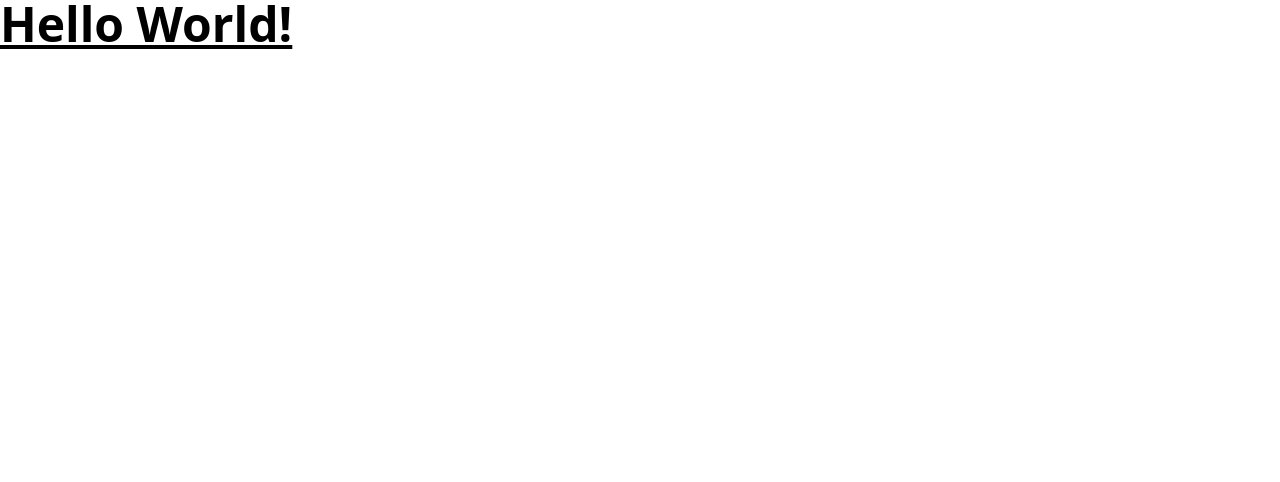
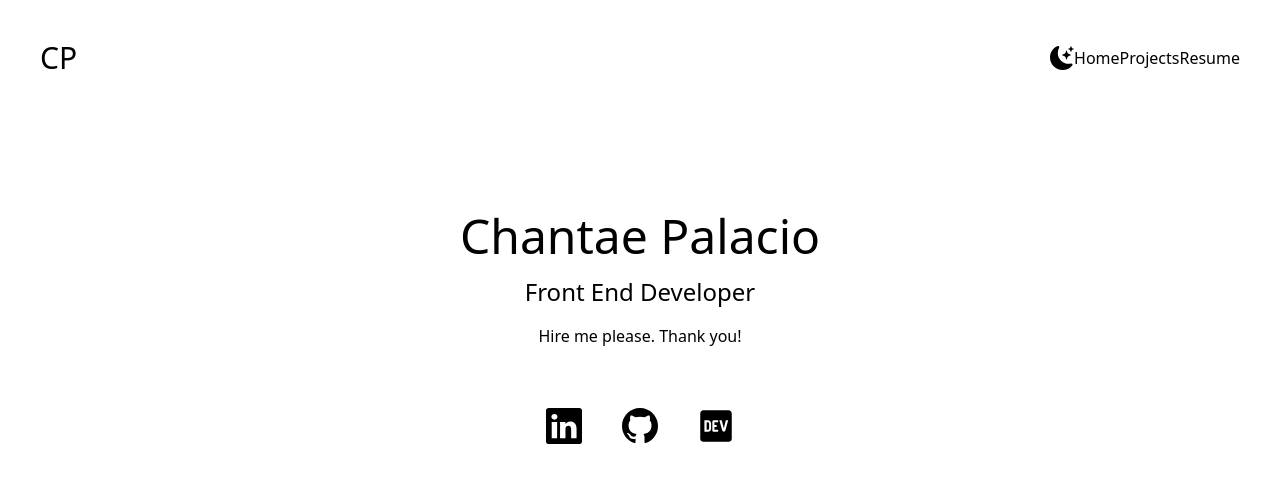
Before and after one commit to taepal467/cp_portfolio, a Next.js app: page / in a window 1280 px wide. Shown: the top 482 px of the page. Built offline with nearby package versions, Linux system fonts and the light colour scheme.

Commit message:
Created the Home page component which includes dark mode

```diff
--- a/pages/index.tsx
+++ b/pages/index.tsx
@@ -1,16 +1,67 @@
 import Head from 'next/head'
-import Image from 'next/image'
-import { Inter } from '@next/font/google'
-import styles from '@/styles/Home.module.css'
+import {BsFillMoonStarsFill, BsLinkedin, BsGithub} from 'react-icons/bs' ;
+import {FaDev} from 'react-icons/fa';
+import Link from 'next/link';
 
-const inter = Inter({ subsets: ['latin'] })
+//dark mode
+import {useState} from 'react';
 
 export default function Home() {
+
+  const [darkMode, setDarkMode] = useState(false);
+
   return (
-    <>
-      <h1 className='text-5xl font-bold underline'>
-        Hello World!
-      </h1>
-    </>
-  )
+    <div className={darkMode ? 'dark' : ''}>
+        <Head>
+          <title>C.P. Portfolio</title>
+          <meta name='description' content='Generated by create next app' />
+          <link rel='icon' href='/favicon.ico'/>
+        </Head>
+
+        <main className=' bg-white px-10 font-gloock dark:bg-slate-500'>
+          <section className='min-h-screen'>
+            <nav className=' py-10 mb-12 flex justify-between'>
+              <h1 className=' text-3xl font-greatVibes'>CP</h1>
+              <ul className='flex items-center'>
+                <li>
+                  <BsFillMoonStarsFill
+                    className='cursor-pointer text-2xl'
+                    onClick={() => setDarkMode(!darkMode)}
+                  />
+                </li>
+                <li>
+                  <Link href="/">Home</Link>
+                </li>
+                <li>Projects</li>
+                <li>
+                  <a href="https://docs.google.com/document/d/1gd_s5Lm468wk0DONMSpgxVsJarLlb9Cx51AHrZmtRnQ/edit?usp=sharing"
+                  target='_blank'
+                  rel="noopener noreferrer"
+                  >
+                    Resume
+                  </a>
+                </li>
+              </ul>
+            </nav>
+            <div className=' text-center p-10'>
+              <h2 className=' text-5xl py-2'>Chantae Palacio</h2>
+              <h3 className='text-2xl py-2'>Front End Developer</h3>
+              <p className='text-md py-2 leading-2'>Hire me please. Thank you!</p>
+            </div>
+            <div className=' text-4xl flex justify-center gap-10 py-3'>
+              <a>
+                <BsLinkedin/>
+              </a>
+              <a>
+                <BsGithub />
+              </a>
+              <a>
+                <FaDev />
+              </a>
+            </div>
+          </section>
+        </main>
+    </div>
+
+  );
 }
```
